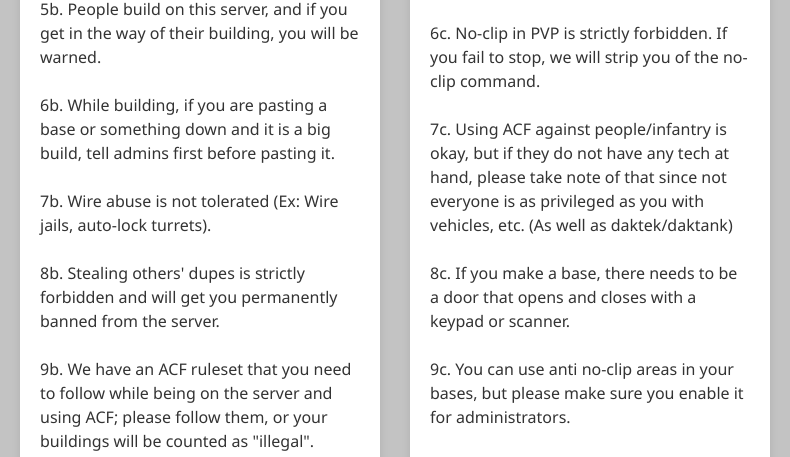
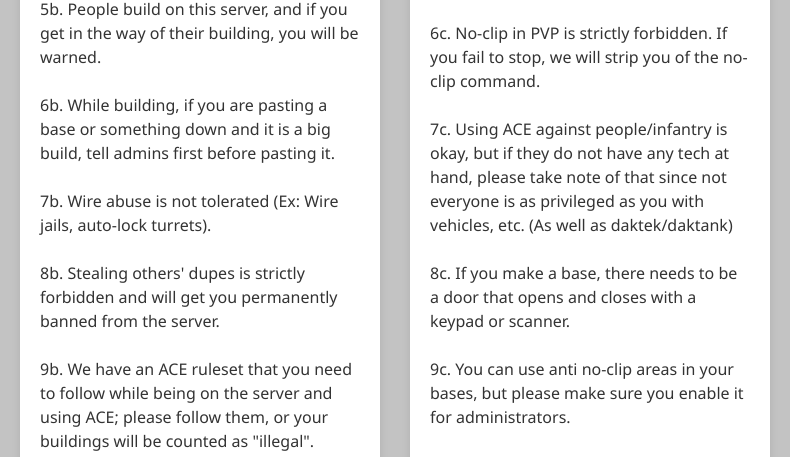
Before and after one commit to nocturnesbk/SukhoisBK-ACE, a plain HTML site: page index.html in a window 1280 px wide. Shown: the part 1669-2126 px from the top of the page, 440-1230 px from the left. Drawn offline with nearby package versions, Linux system fonts and the light colour scheme.

Commit message:
initalcommit

```diff
--- a/index.html
+++ b/index.html
@@ -262,8 +262,8 @@
                                 the
                                 server.</li>
                             <br>
-                            <li>9b. We have an ACF ruleset that you need to follow while being on the server and using
-                                ACF;
+                            <li>9b. We have an ACE ruleset that you need to follow while being on the server and using
+                                ACE;
                                 please follow them, or your buildings will be counted as "illegal".</li>
                             <br>
                             <li>10b. We have designated build zones on maps. If we don't have one on the map, please
@@ -304,7 +304,7 @@
                             <li>6c. No-clip in PVP is strictly forbidden. If you fail to stop, we will strip you of the
                                 no-clip command.</li>
                             <br>
-                            <li>7c. Using ACF against people/infantry is okay, but if they do not have any tech at hand,
+                            <li>7c. Using ACE against people/infantry is okay, but if they do not have any tech at hand,
                                 please take note of that since not everyone is as privileged as you with vehicles, etc.
                                 (As
                                 well as daktek/daktank)</li>
```
